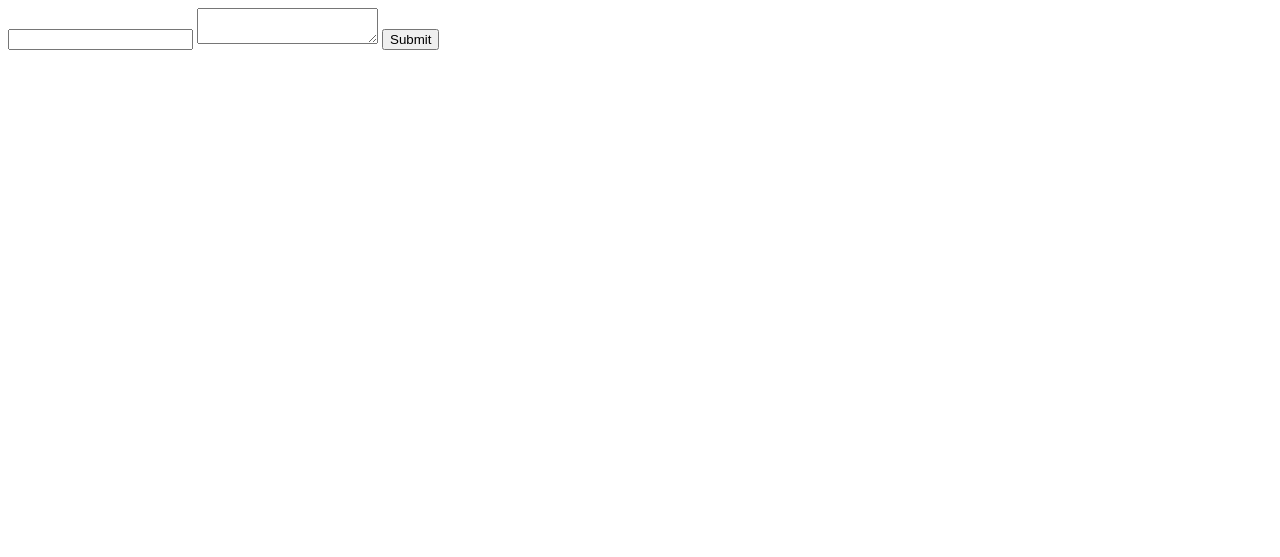
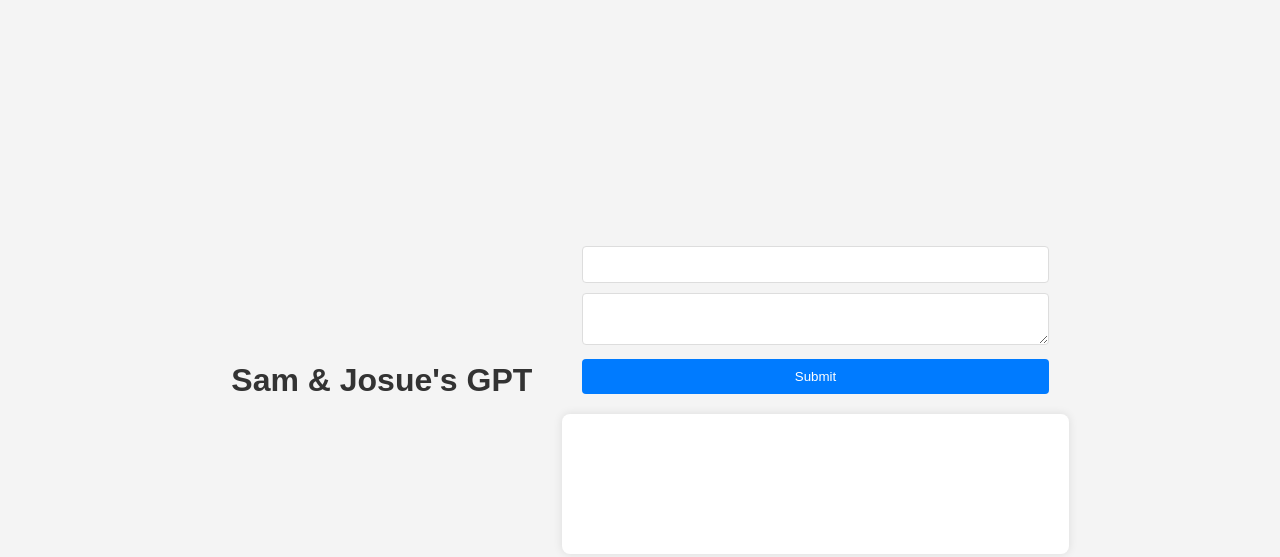
Before and after one commit to fac29b/chatGPTSamJosue, a plain HTML site: page index.html in a window 1280 px wide. Drawn offline with Linux system fonts and the light colour scheme.

Commit message:
full project

```diff
--- a/index.html
+++ b/index.html
@@ -4,14 +4,19 @@
     <meta charset="UTF-8" />
     <meta name="viewport" content="width=device-width, initial-scale=1.0" />
     <title>Document</title>
+    <link rel="stylesheet" href="style.css" />
   </head>
   <body>
-    <form>
-      <input class="apikey" type="password"> </input>
-      <textarea></textarea>
-      <button type="submit">Submit</button>
-    </form>
-    <article class="text"></article>
+    <h1>Sam & Josue's GPT</h1>
+    <div class="container">
+      <form>
+        <input class="apikey" type="password" />
+        <textarea></textarea>
+        <button type="submit">Submit</button>
+      </form>
+      <article class="text"></article>
+      <article class="response"></article>
+    </div>
+    <script src="index.js"></script>
   </body>
-  <script src="index.js"></script>
 </html>
--- a/index.js
+++ b/index.js
@@ -2,6 +2,9 @@ const apikey = document.querySelector(".apikey")
 const textarea = document.querySelector("textarea")
 const article = document.querySelector('article');
 const submitBtn = document.querySelector('button');
+const response = document.querySelector('.response');
+
+console.log(response);
 
 submitBtn.addEventListener('click', captureFormValue)
 
@@ -45,6 +48,23 @@ function captureFormValue(e) {
     })
     .then(response => response.json())
     .then(data => {
+        console.log('Response:', data);
+        // Accessing the content of the message
+        if (data.choices && data.choices.length > 0 && data.choices[0].message) {
+            response.innerHTML = "Answer:" + "  " + data.choices[0].message.content;
+
+            console.log('Message Content:', data.choices[0].message.content);
+            // You can process or display this content as needed
+        } else {
+            console.log('No message content available');
+        }
+    })
+    .catch((error) => {
+        console.error('Error:', error);
+    })
+
+    .then(response => response.json())
+    .then(data => {
         console.log('Failed:', data);
         // Process the response data as needed
     })
@@ -52,3 +72,5 @@ function captureFormValue(e) {
         console.error('Error:', error);
     });
 }
+
+// choices.message.content
--- a/style.css
+++ b/style.css
@@ -0,0 +1,74 @@
+body {
+    font-family: Arial, sans-serif;
+    background-color: #f4f4f4;
+    margin: 0;
+    padding: 0;
+    display: flex;
+    justify-content: center;
+    align-items: center;
+    height: 100vh;
+}
+
+
+
+
+input, textarea {
+    width: 100%;
+    padding: 10px;
+    margin-bottom: 10px;
+    border-radius: 4px;
+    border: 1px solid #ddd;
+    box-sizing: border-box;
+}
+
+button {
+    width: 100%;
+    padding: 10px;
+    background-color: #007bff;
+    color: white;
+    border: none;
+    border-radius: 4px;
+    cursor: pointer;
+}
+
+button:hover {
+    background-color: #0056b3;
+}
+
+.response {
+    margin-top: 20px;
+    background-color: white;
+    padding: 20px;
+    border-radius: 8px;
+    box-shadow: 0 0 10px rgba(0, 0, 0, 0.1);
+    max-width: 500px;
+    width: 100%;
+    min-height: 100px;
+    word-wrap: break-word;
+}
+
+
+
+
+h1 {
+    text-align: left;
+    margin-top: 0;
+    margin-bottom: 40px;
+    color: #333; /* Customize the color as needed */
+    font-size: 2em; /* Adjust the font size as you like */
+    padding-right: 50px;
+}
+
+
+/* If you want to keep the form and response articles centered as before, add this: */
+.container {
+    display: flex;
+    flex-direction: column;
+    align-items: center;
+    justify-content: center;
+}
+
+form, .response {
+    max-width: 500px;
+    width: 100%;
+}
```
